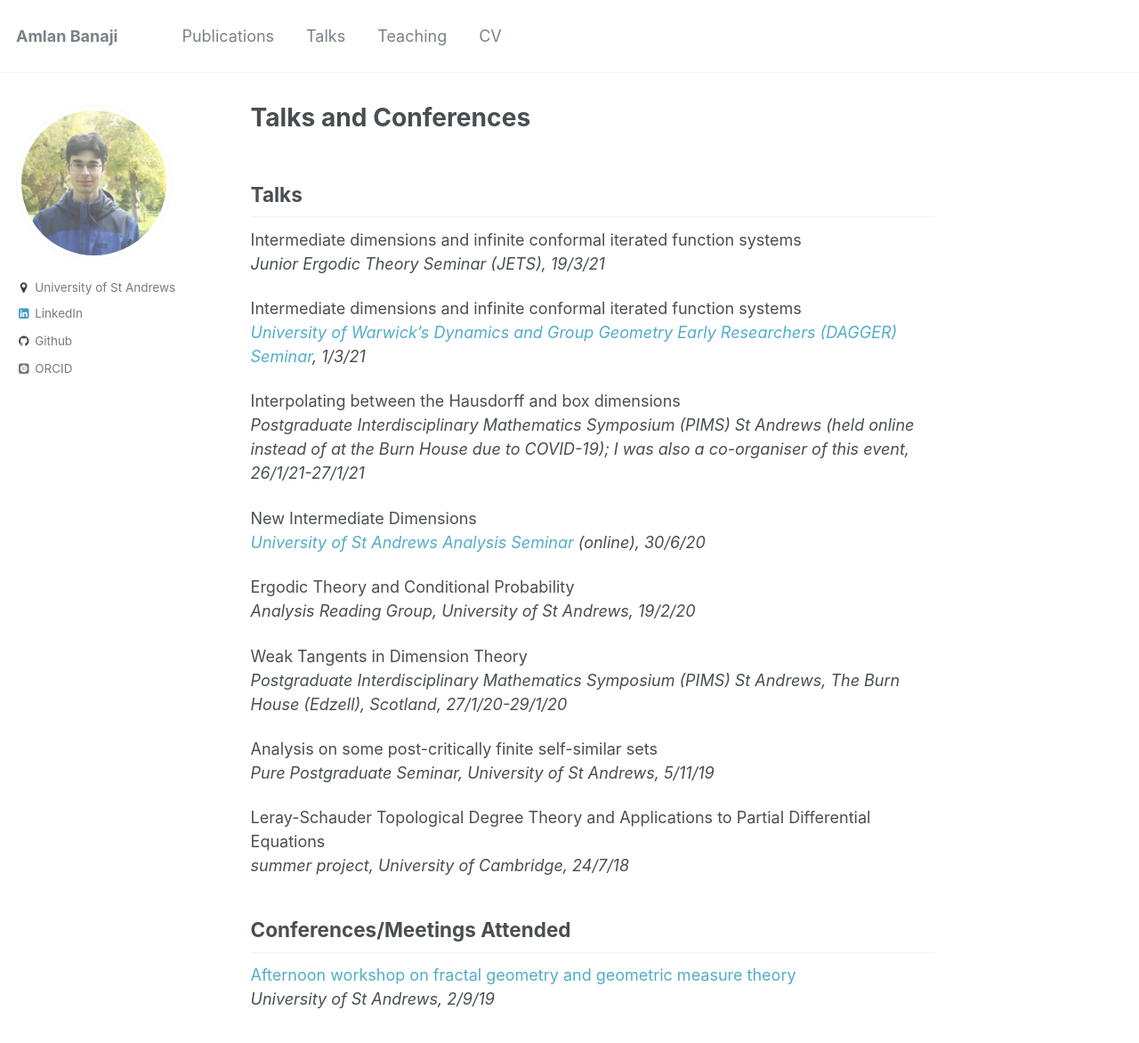
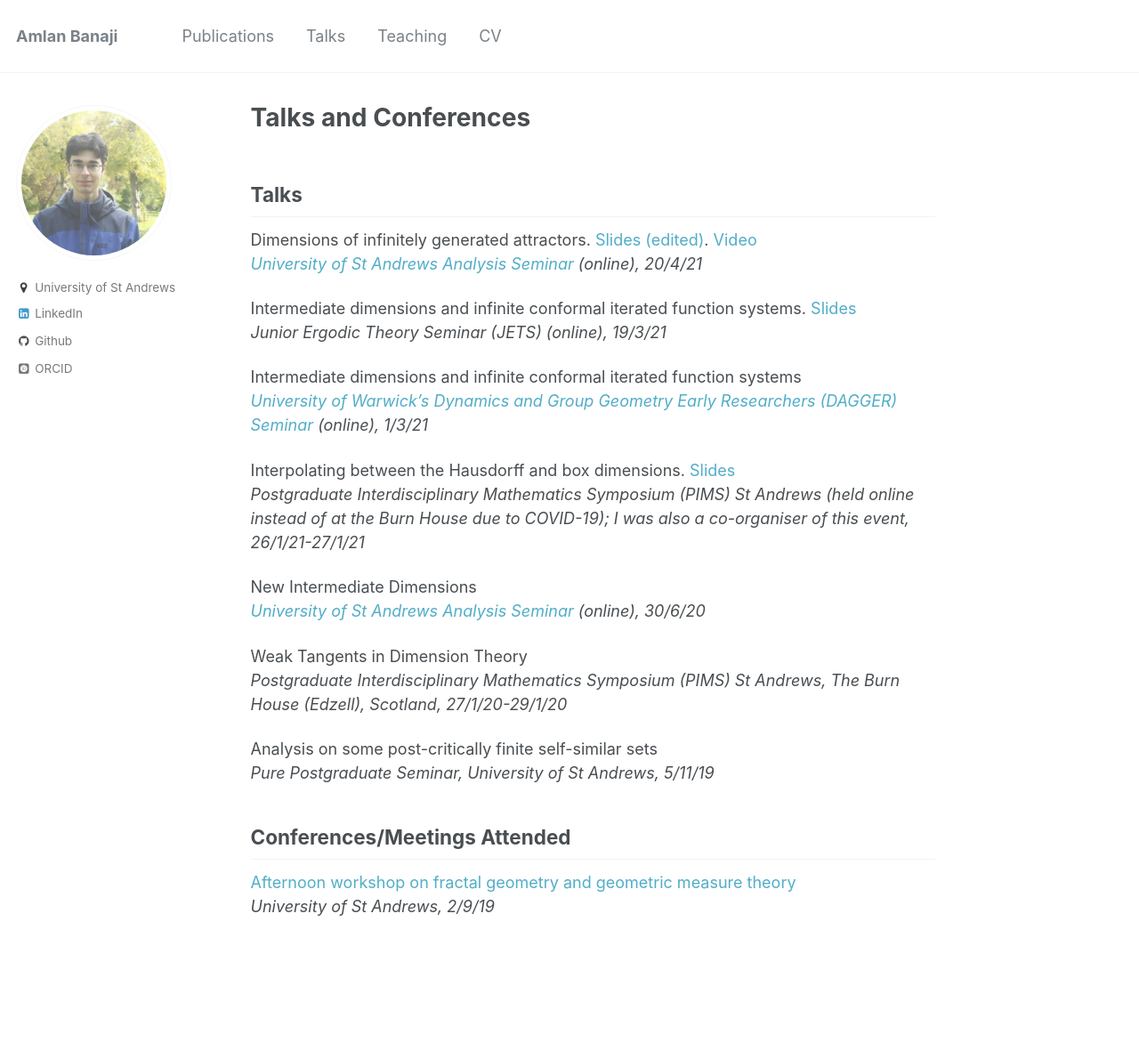
Before and after one commit to amlan-banaji/amlan-banaji.github.io, a Jekyll site: the page built from _pages/talks.md, in a window 1280 px wide and 1186 px high. Shown: the top 1172 px of the window at 89% size. Built offline with Jekyll 4.4.1, drawn with Linux system fonts in a browser that asks for light colours; some web fonts are replaced.

Commit message:
infinite paper, talks

```diff
--- a/_pages/talks.md
+++ b/_pages/talks.md
@@ -6,20 +6,20 @@ author_profile: true
 
 ## Talks
 
-Intermediate dimensions and infinite conformal iterated function systems
-*Junior Ergodic Theory Seminar (JETS), 19/3/21*
+Dimensions of infinitely generated attractors. [Slides (edited)](https://amlan-banaji.github.io/files/AnalysisSeminarApril2021.pdf). [Video](https://www.youtube.com/watch?v=KL6q4UNnVEk)
+*[University of St Andrews Analysis Seminar](http://www-maths.mcs.st-andrews.ac.uk/pg/pure/Analysis/seminars.html) (online), 20/4/21*
+
+Intermediate dimensions and infinite conformal iterated function systems. [Slides](https://amlan-banaji.github.io/files/JETStalkMarch2021.pdf)
+*Junior Ergodic Theory Seminar (JETS) (online), 19/3/21*
 
 Intermediate dimensions and infinite conformal iterated function systems
-*[University of Warwick's Dynamics and Group Geometry Early Researchers (DAGGER) Seminar](https://warwick.ac.uk/fac/sci/maths/research/events/seminars/areas/dagger), 1/3/21*
+*[University of Warwick's Dynamics and Group Geometry Early Researchers (DAGGER) Seminar](https://warwick.ac.uk/fac/sci/maths/research/events/seminars/areas/dagger) (online), 1/3/21*
 
-Interpolating between the Hausdorff and box dimensions
+Interpolating between the Hausdorff and box dimensions. [Slides](https://amlan-banaji.github.io/files/Burn2021Website.pdf)
 *Postgraduate Interdisciplinary Mathematics Symposium (PIMS) St Andrews (held online instead of at the Burn House due to COVID-19); I was also a co-organiser of this event, 26/1/21-27/1/21*
 
 New Intermediate Dimensions
 *[University of St Andrews Analysis Seminar](http://www-maths.mcs.st-andrews.ac.uk/pg/pure/Analysis/seminars.html) (online), 30/6/20*
-
-Ergodic Theory and Conditional Probability
-*Analysis Reading Group, University of St Andrews, 19/2/20*
 
 Weak Tangents in Dimension Theory
 *Postgraduate Interdisciplinary Mathematics Symposium (PIMS) St Andrews, The Burn House (Edzell), Scotland, 27/1/20-29/1/20*
@@ -27,9 +27,6 @@ Weak Tangents in Dimension Theory
 Analysis on some post-critically finite self-similar sets
 *Pure Postgraduate Seminar, University of St Andrews, 5/11/19*
 
-Leray-Schauder Topological Degree Theory and Applications to Partial Differential Equations
-*summer project, University of Cambridge, 24/7/18*
-
 
 ## Conferences/Meetings Attended
 
```
Also changed, not shown: _pages/publications.md (+4 -1 lines), 3 other files.
